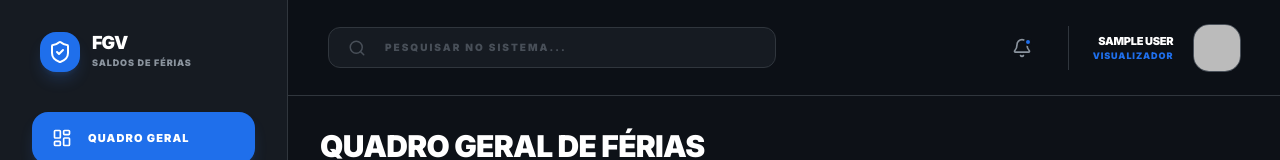
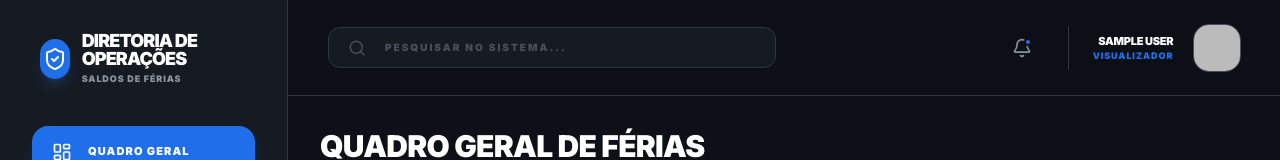
Before and after one commit to biancaperegrino-sketch/controle-ferias-DiretoriaOperacoes, a React (Vite) app: page /#/ in a window 1280 px wide. Shown: the top 160 px of the page. Built offline with nearby package versions, Linux system fonts and the light colour scheme; no server answers; the database is empty; sample sign-in values are in the browser's storage.

Commit message:
feat(sidebar): Update company name and auth provider
Update the sidebar title to reflect "Diretoria de Operações" and switch from OAuthProvider to GoogleAuthProvider for authentication.

```diff
--- a/components/Sidebar.tsx
+++ b/components/Sidebar.tsx
@@ -64,7 +64,7 @@ const Sidebar: React.FC<SidebarProps> = ({ isOpen, onClose }) => {
                 </div>
               )}
               <div>
-                <h1 className="text-lg font-black text-white uppercase tracking-tighter leading-none">FGV</h1>
+                <h1 className="text-lg font-black text-white uppercase tracking-tighter leading-none">Diretoria de Operações</h1>
                 <p className="text-[9px] font-black text-[#8B949E] uppercase tracking-widest mt-1">Saldos de Férias</p>
               </div>
             </div>
--- a/src/lib/firebase.ts
+++ b/src/lib/firebase.ts
@@ -1,10 +1,11 @@
 
 import { initializeApp } from "firebase/app";
 import { getFirestore } from "firebase/firestore";
-import { getAuth, OAuthProvider } from "firebase/auth";
+import { getAuth, GoogleAuthProvider } from "firebase/auth";
 import firebaseConfig from "../../firebase-applet-config.json";
 
 const app = initializeApp(firebaseConfig);
 export const db = getFirestore(app, firebaseConfig.firestoreDatabaseId);
 export const auth = getAuth(app);
-export const microsoftProvider = new OAuthProvider('microsoft.com');
+const googleProvider = new GoogleAuthProvider();
+export { googleProvider };
```
